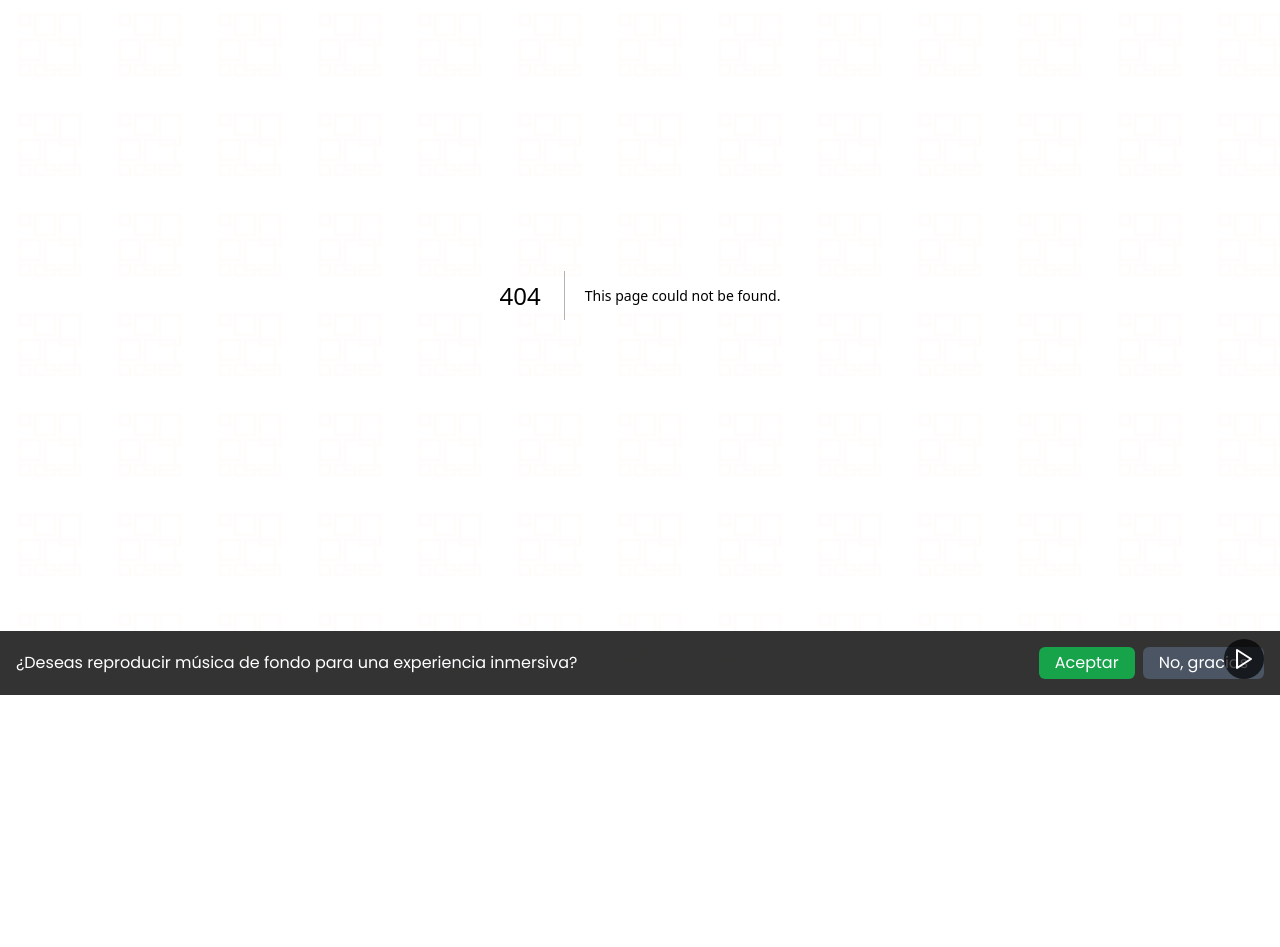
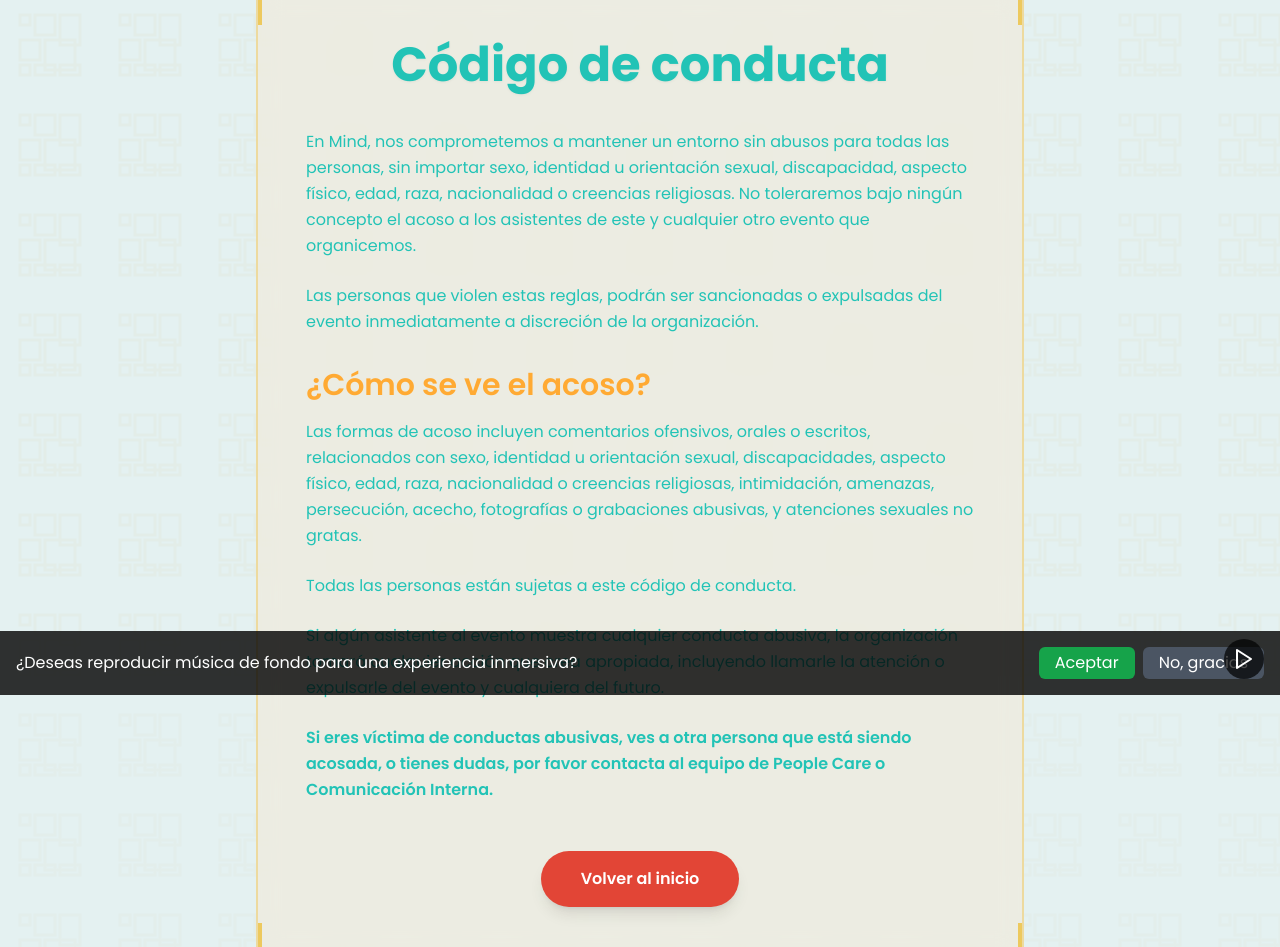
Before and after one commit to saianfordx/palmar-app, a Next.js app: page /codigo-de-conducta in a window 1280 px wide. Before the commit this address had no page. Shown: the part 105-1052 px from the top of the page. Before the commit the page ends 800 px from the top, so only its background shows below. Built offline with nearby package versions, Linux system fonts and the light colour scheme.

Commit message:
Codigo de conducta

```diff
--- /dev/null
+++ b/app/codigo-de-conducta/page.tsx
@@ -0,0 +1,62 @@
+import React from "react"
+import Link from "next/link"
+import { DecorativePattern, MayanBorder } from "@/components/ui/decorative-patterns"
+
+export const metadata = {
+  title: "Código de conducta | Pal' Mar",
+  description: "Lee el código de conducta completo del evento Pal' Mar.",
+}
+
+export default function CodigoDeConductaPage() {
+  return (
+    <main className="relative min-h-screen py-24 px-4 bg-gradient-palmar-subtle text-palmar-teal flex items-start justify-center overflow-hidden">
+      {/* Background pattern overlay */}
+      <DecorativePattern variant="palmar-gold" className="opacity-20" />
+
+      {/* Content card */}
+      <div className="relative z-10 w-full max-w-3xl">
+        <MayanBorder className="bg-palmar-cream/60 backdrop-blur-md rounded-lg p-8 md:p-12">
+          <h1 className="text-4xl md:text-5xl font-extrabold mb-10 text-center text-palmar-teal drop-shadow-sm">
+            Código de conducta
+          </h1>
+
+          <p className="mb-6 leading-relaxed">
+            En Mind, nos comprometemos a mantener un entorno sin abusos para todas las personas, sin importar sexo, identidad u orientación sexual, discapacidad, aspecto físico, edad, raza, nacionalidad o creencias religiosas. No toleraremos bajo ningún concepto el acoso a los asistentes de este y cualquier otro evento que organicemos.
+          </p>
+
+          <p className="mb-6 leading-relaxed">
+            Las personas que violen estas reglas, podrán ser sancionadas o expulsadas del evento inmediatamente a discreción de la organización.
+          </p>
+
+          <h2 className="text-2xl md:text-3xl font-semibold mt-8 mb-4 text-palmar-orange">
+            ¿Cómo se ve el acoso?
+          </h2>
+          <p className="mb-6 leading-relaxed">
+            Las formas de acoso incluyen comentarios ofensivos, orales o escritos, relacionados con sexo, identidad u orientación sexual, discapacidades, aspecto físico, edad, raza, nacionalidad o creencias religiosas, intimidación, amenazas, persecución, acecho, fotografías o grabaciones abusivas, y atenciones sexuales no gratas.
+          </p>
+
+          <p className="mb-6 leading-relaxed">
+            Todas las personas están sujetas a este código de conducta.
+          </p>
+
+          <p className="mb-6 leading-relaxed">
+            Si algún asistente al evento muestra cualquier conducta abusiva, la organización tomará cualquier acción que crea apropiada, incluyendo llamarle la atención o expulsarle del evento y cualquiera del futuro.
+          </p>
+
+          <p className="mb-6 font-semibold leading-relaxed">
+            Si eres víctima de conductas abusivas, ves a otra persona que está siendo acosada, o tienes dudas, por favor contacta al equipo de People Care o Comunicación Interna.
+          </p>
+
+          <div className="text-center mt-12">
+            <Link
+              href="/"
+              className="inline-block rounded-full bg-palmar-red hover:bg-palmar-orange transition-colors px-10 py-4 text-white font-semibold shadow-lg glowing-border-red"
+            >
+              Volver al inicio
+            </Link>
+          </div>
+        </MayanBorder>
+      </div>
+    </main>
+  )
+}
--- a/app/page.tsx
+++ b/app/page.tsx
@@ -9,6 +9,7 @@ import {
   Elements2Section,
 
   RegistrationSection,
+  CodigoConductaSection,
   Footer,
 
 } from "@/components/home"
@@ -23,6 +24,7 @@ export default function HomePage() {
       <HotelSection />
       <TravelInfoSection />
       <GallerySection />
+      <CodigoConductaSection />
       {/* <RoomRegistration /> */}
       {/* <RegistrationSection /> */}
       <Footer />
--- /dev/null
+++ b/components/home/CodigoConductaSection.tsx
@@ -0,0 +1,32 @@
+import Link from "next/link"
+import React from "react"
+import { DecorativePattern } from "@/components/ui/decorative-patterns"
+
+export function CodigoConductaSection() {
+  return (
+    <section
+      id="codigo-de-conducta"
+      className="relative py-24 bg-gradient-palmar-subtle text-center overflow-hidden shadow-inner"
+    >
+      {/* Decorative background pattern */}
+      <DecorativePattern variant="palmar-gold" className="opacity-20" />
+
+      {/* Content layer */}
+      <div className="relative z-10 container mx-auto px-4 max-w-3xl">
+        <h2 className="text-4xl md:text-5xl font-extrabold mb-6 text-palmar-teal drop-shadow-sm">
+          Código de conducta
+        </h2>
+        <p className="max-w-2xl mx-auto mb-10 text-lg md:text-xl leading-relaxed text-palmar-teal/90">
+          Conoce nuestro compromiso para mantener un entorno seguro y libre de
+          abusos para todas las personas durante el evento.
+        </p>
+        <Link
+          href="/codigo-de-conducta"
+          className="inline-block rounded-full bg-palmar-red hover:bg-palmar-orange transition-colors px-10 py-4 text-white font-semibold shadow-lg glowing-border-red"
+        >
+          Leer código de conducta
+        </Link>
+      </div>
+    </section>
+  )
+}
--- a/components/home/index.ts
+++ b/components/home/index.ts
@@ -9,3 +9,4 @@ export { Elements2Section } from './Elements2Section'
 export { RegistrationSection } from './RegistrationSection'
 export { Footer } from './Footer'
 export { Air } from './Air'
+export { CodigoConductaSection } from './CodigoConductaSection'
```
